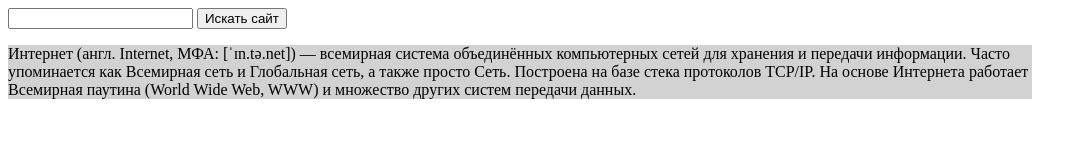
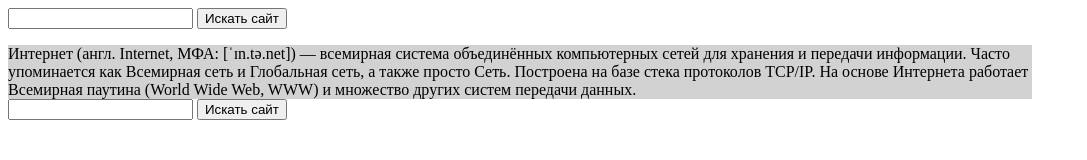
Before and after one commit to tnasergey2/dz_js_12, a plain HTML site: page index.html in a window 1280 px wide. Shown: the whole page, without its empty margins (0-1087 px from the left). Drawn offline with Linux system fonts and the light colour scheme.

Commit message:
commit 4

```diff
--- a/index.html
+++ b/index.html
@@ -19,6 +19,10 @@
 
   <div id="div1">Интернет (англ. Internet, МФА: [ˈɪn.tə.net]) — всемирная система объединённых компьютерных сетей для хранения и передачи информации. Часто упоминается как Всемирная сеть и Глобальная сеть, а также просто Сеть. Построена на базе стека протоколов TCP/IP. На основе Интернета работает Всемирная паутина (World Wide Web, WWW) и множество других систем передачи данных.</div>
 
+  <form name="form2">
+      <input type="text" name="text1" onkeypress="if (event.which == 13) {cl4(text1.value); return false;}">
+      <input type="button" value="Искать сайт" onclick="cl4(text1.value)" >
+  </form>
 
   <script>
 
```
